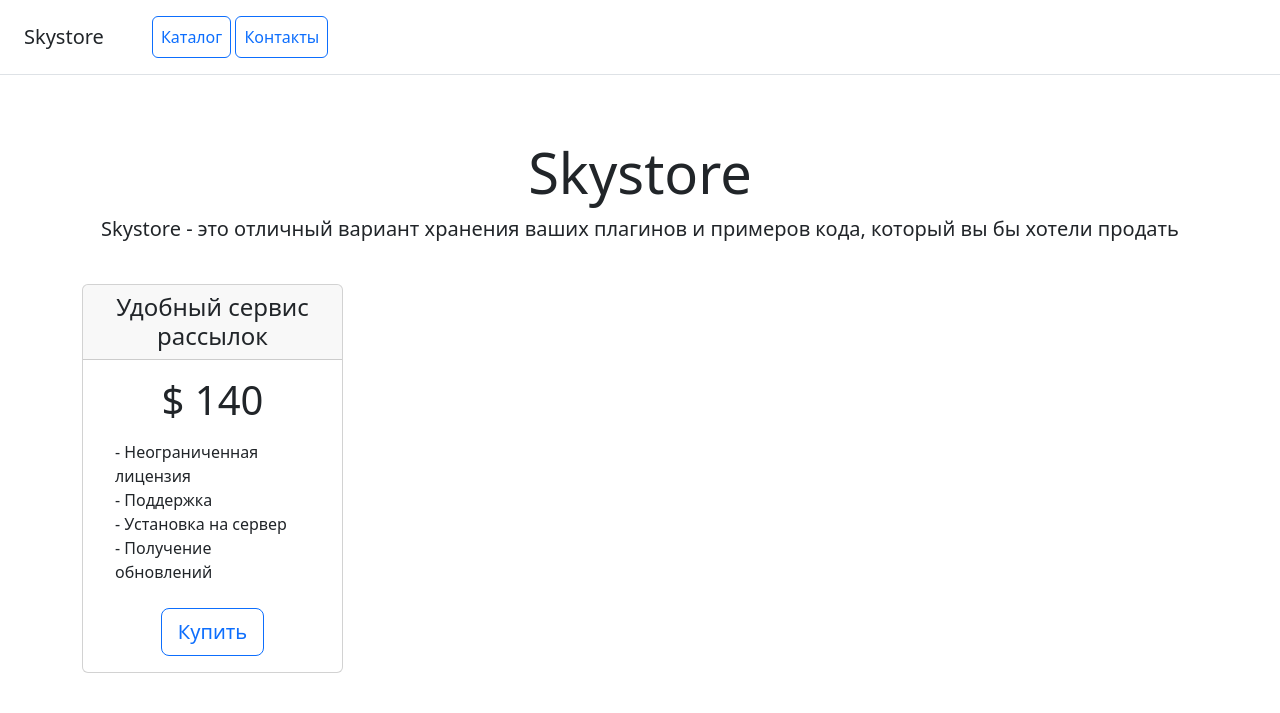
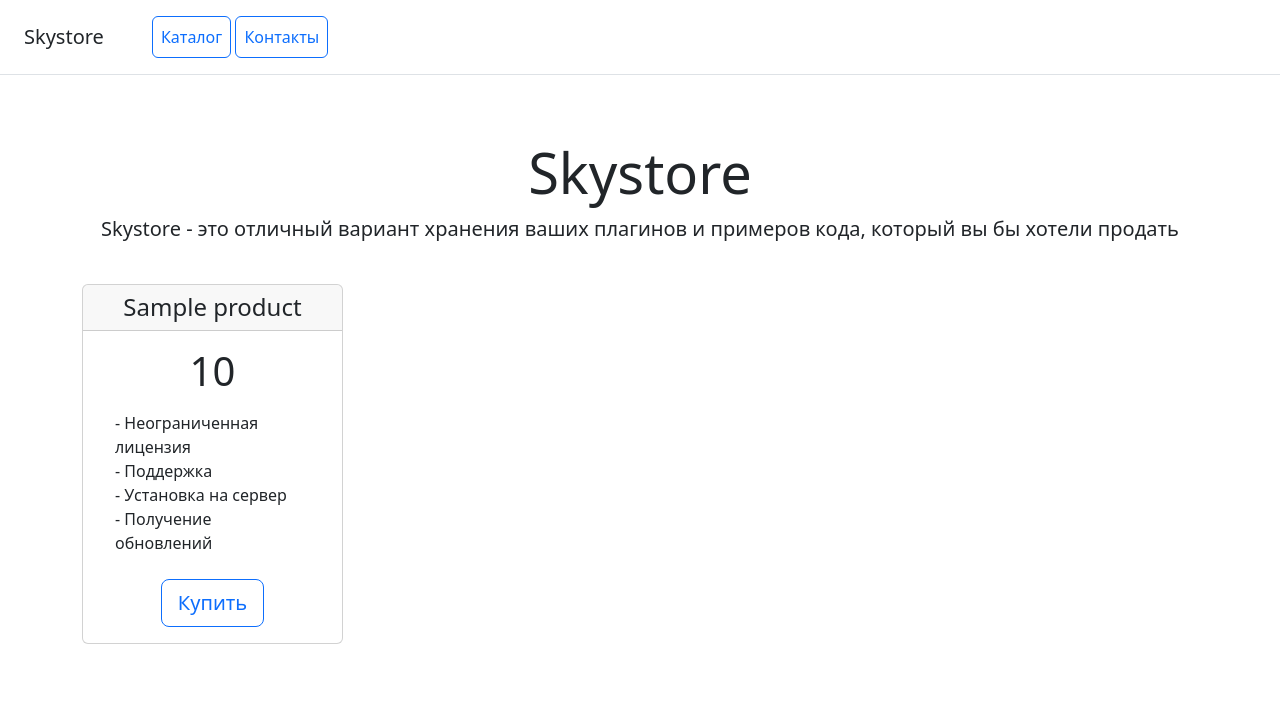
Before and after one commit to Mihasim/catalog, a Django app: page / in a window 1280 px wide. Shown: the top 713 px of the page. Run offline with Django 4.2, Linux system fonts and the light colour scheme; tables that the repository leaves empty hold one stand-in row (values such as "Sample post"); some libraries are stand-ins or nearby versions.

Commit message:
Добавил на домашнюю страницу отображение товаров

```diff
--- a/catalog/templates/catalog/home.html
+++ b/catalog/templates/catalog/home.html
@@ -30,13 +30,14 @@
 
 <div class="container">
     <div class="row text-center">
+        {% for product in products %}
         <div class="col-3">
             <div class="card mb-4 box-shadow">
                 <div class="card-header">
-                    <h4 class="my-0 font-weight-normal">Удобный сервис рассылок</h4>
+                    <h4 class="my-0 font-weight-normal">{{ product.name }}</h4>
                 </div>
                 <div class="card-body">
-                    <h1 class="card-title pricing-card-title">$ 140</h1>
+                    <h1 class="card-title pricing-card-title">{{ product.purchase_price}}</h1>
                     <ul class="list-unstyled mt-3 mb-4 text-start m-3">
                         <li>- Неограниченная лицензия</li>
                         <li>- Поддержка</li>
@@ -47,7 +48,9 @@
                 </div>
             </div>
         </div>
+        {% endfor %}
     </div>
+
 
     <footer class="pt-4 my-md-5 pt-md-5 border-top">
         <div class="row">
--- a/catalog/urls.py
+++ b/catalog/urls.py
@@ -1,9 +1,13 @@
 from django.urls import path
 from django.conf import settings
 from django.conf.urls.static import static
-from catalog.views import home, contacts
+from catalog.views import home, contacts, product
 
 urlpatterns = [
     path('', home),
     path('contacts/', contacts),
+    path('product/', product),
 ]
+
+if settings.DEBUG:
+    urlpatterns += static(settings.MEDIA_URL, document_root=settings.MEDIA_ROOT)
--- a/catalog/views.py
+++ b/catalog/views.py
@@ -2,9 +2,15 @@ from django.shortcuts import render
 
 from django.shortcuts import render
 
+from catalog.models import Product
+
 
 def home(request):
-    return render(request, 'catalog/home.html')
+    product_list = Product.objects.all()
+    context = {
+        'products': product_list
+    }
+    return render(request, 'catalog/home.html', context)
 
 
 def contacts(request):
@@ -14,3 +20,8 @@ def contacts(request):
         message = request.POST.get('message')
         print(f'Получено сообщение: {name}, ({phone}): {message}')
     return render(request, 'catalog/contacts.html')
+
+
+def product(request):
+
+    return render(request, 'catalog/product.html')
```
